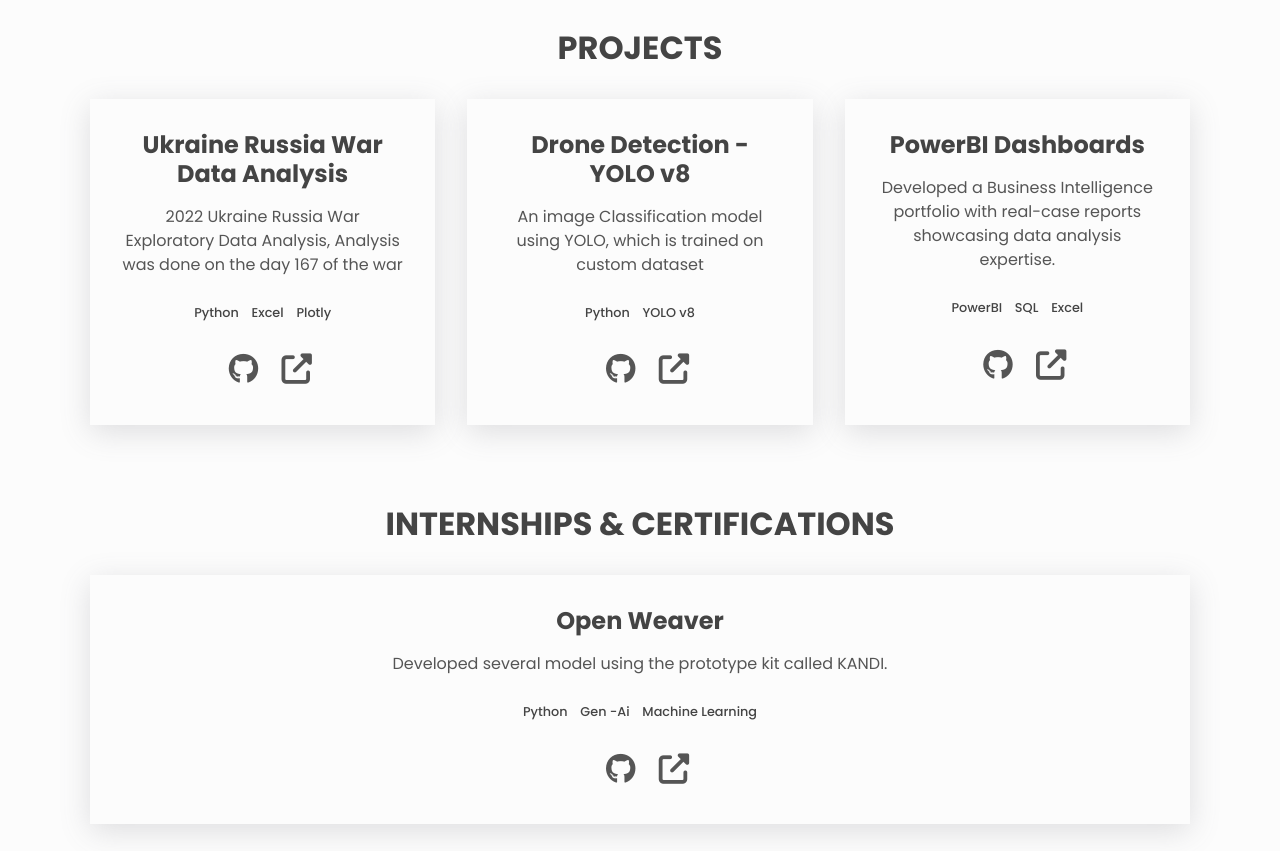
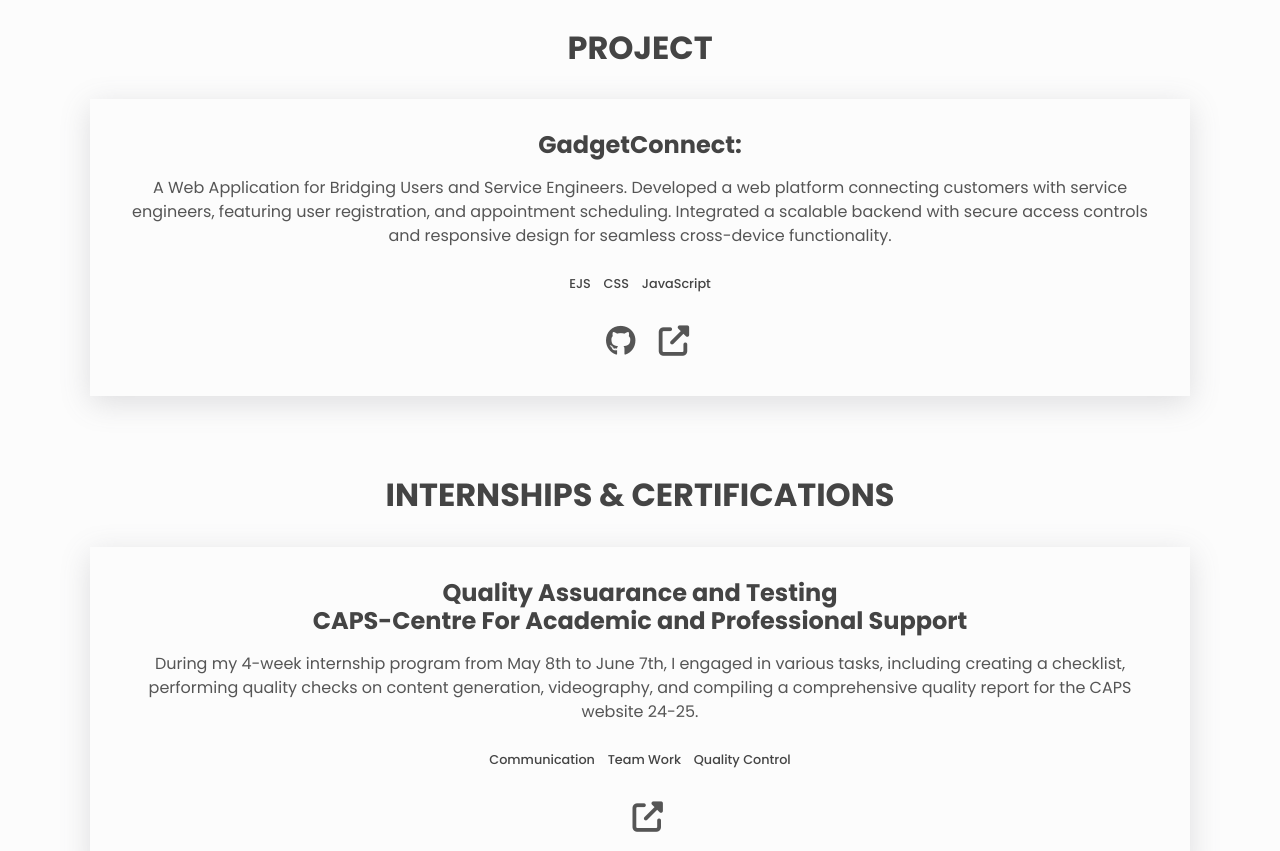
Before and after one commit to chirag1689/Portfolio-Website, a plain HTML site: page index.html in a window 1280 px wide. Shown: the part 680-1531 px from the top of the page. Drawn offline with Linux system fonts and the light colour scheme.

Commit message:
Update index.html

```diff
--- a/index.html
+++ b/index.html
@@ -93,7 +93,7 @@
           </a> <!-- Github profile Link-->
 
           <a
-            href="linkedin.com/in/chirag-gupta1689" target="_blank"
+            href="https://linkedin.com/in/chirag-gupta1689" target="_blank"
             aria-label="linkedin"
             class="link link--icon"
           >
@@ -104,22 +104,23 @@
 
       <!-- Projects -->
       <section id="projects" class="section projects">
-        <h2 class="section__title">Projects</h2>
+        <h2 class="section__title">Project</h2>
 
         <div class="projects__grid">
           <div class="project">
-            <h3>Ukraine Russia War Data Analysis</h3> <!--Peoject Title -->
+            <h3>GadgetConnect:</h3> <!--Peoject Title -->
             <p class="project__description">
-              2022 Ukraine Russia War Exploratory Data Analysis, Analysis was done on the day 167 of the war
+              A Web Application for Bridging Users and Service Engineers. Developed a web platform connecting customers with service engineers,
+              featuring user registration, and appointment scheduling. Integrated a scalable backend with secure access controls and responsive design for seamless cross-device functionality.
             </p> <!--Project description-->
             <ul class="project__stack">
-              <li class="project__stack-item">Python</li>
-              <li class="project__stack-item">Excel</li>
-              <li class="project__stack-item">Plotly</li>
+              <li class="project__stack-item">EJS</li>
+              <li class="project__stack-item">CSS</li>
+              <li class="project__stack-item">JavaScript</li>
             </ul>
 
             <a
-              href="https://github.com/ashiksanyo10/Russia-Ukraine_War_EDA" target="_blank"
+              href="https://github.com/chirag1689/GadgetConnect" target="_blank"
               aria-label="source code"
               class="link link--icon"
             >  <!--Project link-->
@@ -127,63 +128,10 @@
               <i aria-hidden="true" class="fab fa-github"></i>
             </a>
             <a
-              href="https://example.com"
+              href="https://gadgetconnect.onrender.com/"target="_blank"
               aria-label="live preview"
               class="link link--icon"
             > <!--Project demo or git link-->
-              <i aria-hidden="true" class="fas fa-external-link-alt"></i>
-            </a>
-          </div>
-
-          <div class="project">
-            <h3>Drone Detection - YOLO v8</h3>
-            <p class="project__description">
-              An image Classification model using YOLO, which is trained on custom dataset
-            </p>
-            <ul class="project__stack">
-              <li class="project__stack-item">Python</li>
-              <li class="project__stack-item">YOLO v8</li>
-            </ul>
-
-            <a
-              href="https://github.com/ashiksanyo10/DroneXYOLOv8" target="_blank"
-              aria-label="https://github.com/ashiksanyo10/DroneXYOLOv8" target="_blank"
-              class="link link--icon"
-            >
-              <i aria-hidden="true" class="fab fa-github"></i>
-            </a>
-            <a
-              href="https://example.com"
-              aria-label="live preview"
-              class="link link--icon"
-            >
-              <i aria-hidden="true" class="fas fa-external-link-alt"></i>
-            </a>
-          </div>
-
-          <div class="project">
-            <h3>PowerBI Dashboards</h3>
-            <p class="project__description">
-              Developed a Business Intelligence portfolio with real-case reports showcasing data analysis expertise.
-            </p>
-            <ul class="project__stack">
-              <li class="project__stack-item">PowerBI</li>
-              <li class="project__stack-item">SQL</li>
-              <li class="project__stack-item">Excel</li>
-            </ul>
-
-            <a
-              href="https://www.novypro.com/profile_projects/ashiksanyo" target="_blank"
-              aria-label="https://www.novypro.com/project/us-sales-dash" target="_blank"
-              class="link link--icon"
-            >
-              <i aria-hidden="true" class="fab fa-github"></i>
-            </a>
-            <a
-              href="https://example.com"
-              aria-label="live preview"
-              class="link link--icon"
-            >
               <i aria-hidden="true" class="fas fa-external-link-alt"></i>
             </a>
           </div>
@@ -194,25 +142,18 @@
         <h2 class="section__title">Internships & Certifications</h2>
 
       <div class="project">
-        <h3>Open Weaver</h3>
+        <h3>Quality Assuarance and Testing </h3>
+        <h3>CAPS-Centre For Academic and Professional Support</h3>
         <p class="project__description">
-          Developed several model using the prototype kit called KANDI.
+          During my 4-week internship program from May 8th to June 7th, I engaged in various tasks, including creating a checklist, performing quality checks on content generation, videography, and compiling a comprehensive quality report for the CAPS website 24-25.
         </p>
         <ul class="project__stack">
-          <li class="project__stack-item">Python</li>
-          <li class="project__stack-item">Gen -Ai</li>
-          <li class="project__stack-item">Machine Learning</li>
+          <li class="project__stack-item">Communication</li>
+          <li class="project__stack-item">Team Work</li>
+          <li class="project__stack-item">Quality Control</li>
         </ul>
-
         <a
-          href=""
-          aria-label="https://www.novypro.com/project/us-sales-dash" target="_blank"
-          class="link link--icon"
-        > <!-- Include the certification links and  -->
-          <i aria-hidden="true" class="fab fa-github"></i>
-        </a>
-        <a
-          href="https://example.com"
+          href="https://drive.google.com/file/d/1IalPdfVSuwNuKwCmoe6Gj-EcT1YJwy6j/view?usp=sharing" target="_blank"
           aria-label="live preview"
           class="link link--icon"
         >
```
